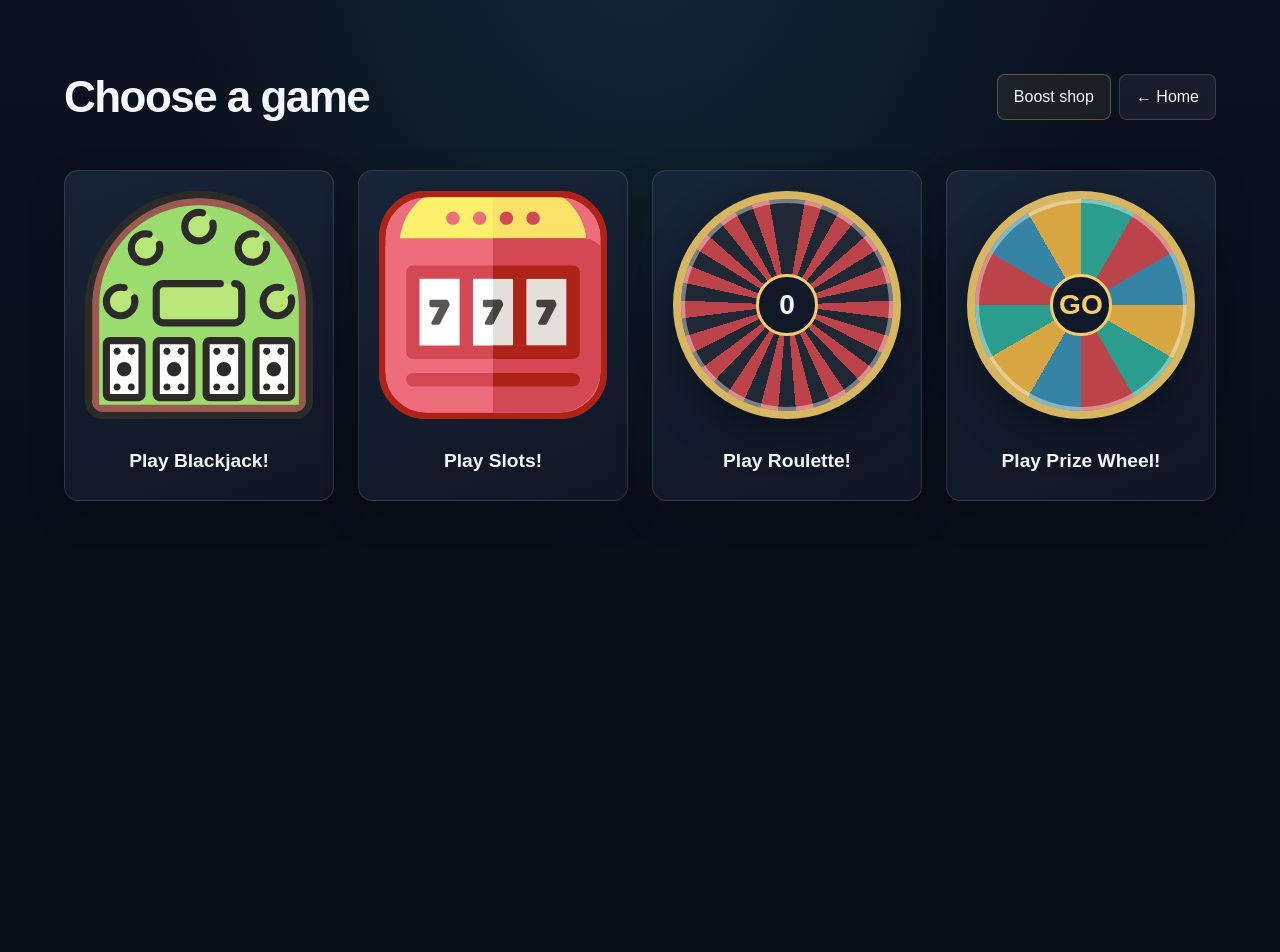
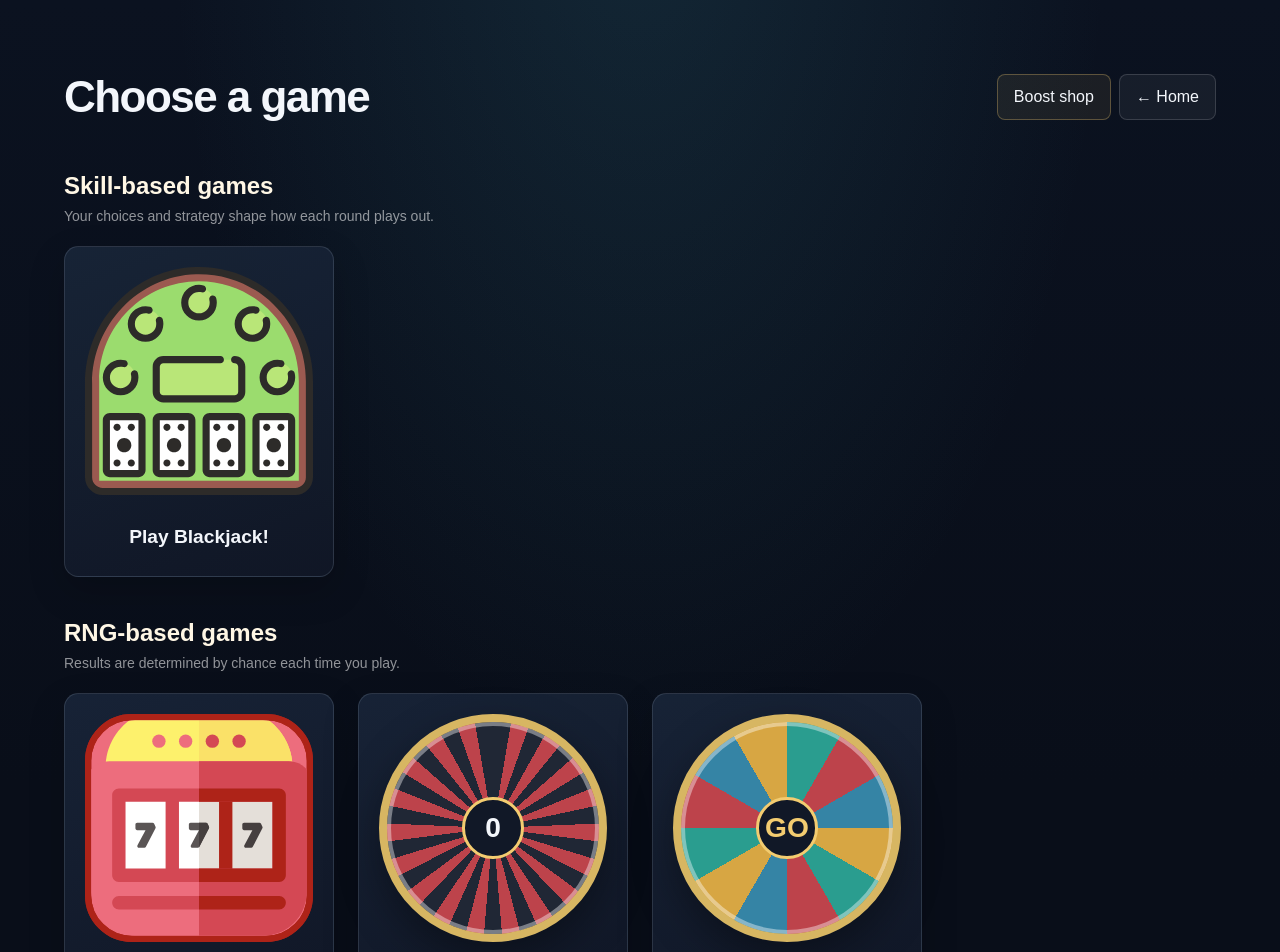
Before and after one commit to spade7107/slotsmaniaawesome, a Next.js app in the folder lucky-spinner/: page /games in a window 1280 px wide. Shown: the top 952 px of the page. Before the commit the page ends 800 px from the top, so only its background shows below. Built offline with nearby package versions, Linux system fonts and the light colour scheme.

Commit message:
rng and skill based games

```diff
--- a/lucky-spinner/src/app/games/page.tsx
+++ b/lucky-spinner/src/app/games/page.tsx
@@ -1,9 +1,8 @@
 import Image from "next/image";
 import Link from "next/link";
 
-const games = [
+const skillGames = [
   { href: "/games/blackjack", title: "Play Blackjack!", image: "/legacy-assets/black-jack-poker.svg", alt: "Blackjack" },
-  { href: "/games/slots", title: "Play Slots!", image: "/legacy-assets/slot.svg", alt: "Slots" },
 ];
 
 export default function GamesPage() {
@@ -26,8 +25,18 @@ export default function GamesPage() {
           </Link>
         </nav>
       </header>
-      <main className="game-list">
-        {games.map((game) => (
+      <main className="w-full max-w-[76rem] space-y-10">
+        <section aria-labelledby="skill-games-heading">
+          <div className="mb-5">
+            <h2 id="skill-games-heading" className="text-2xl font-black text-[#fff7e5]">
+              Skill-based games
+            </h2>
+            <p className="mt-1 text-sm text-white/55">
+              Your choices and strategy shape how each round plays out.
+            </p>
+          </div>
+          <div className="game-list">
+            {skillGames.map((game) => (
               <Link className="game-card" href={game.href} key={game.href}>
                 <figure>
                   <Image className="game-image" src={game.image} alt={game.alt} width={240} height={240} />
@@ -35,6 +44,25 @@ export default function GamesPage() {
                 </figure>
               </Link>
             ))}
+          </div>
+        </section>
+
+        <section aria-labelledby="rng-games-heading">
+          <div className="mb-5">
+            <h2 id="rng-games-heading" className="text-2xl font-black text-[#fff7e5]">
+              RNG-based games
+            </h2>
+            <p className="mt-1 text-sm text-white/55">
+              Results are determined by chance each time you play.
+            </p>
+          </div>
+          <div className="game-list">
+            <Link className="game-card" href="/games/slots">
+              <figure>
+                <Image className="game-image" src="/legacy-assets/slot.svg" alt="Slots" width={240} height={240} />
+                <figcaption>Play Slots!</figcaption>
+              </figure>
+            </Link>
             <Link className="game-card" href="/games/roulette">
               <figure>
                 <div className="roulette-card-wheel" role="img" aria-label="European roulette wheel preview"><span>0</span></div>
@@ -47,6 +75,8 @@ export default function GamesPage() {
                 <figcaption>Play Prize Wheel!</figcaption>
               </figure>
             </Link>
+          </div>
+        </section>
       </main>
     </>
   );
```
Lines whose indentation alone changed are shown as unchanged.
